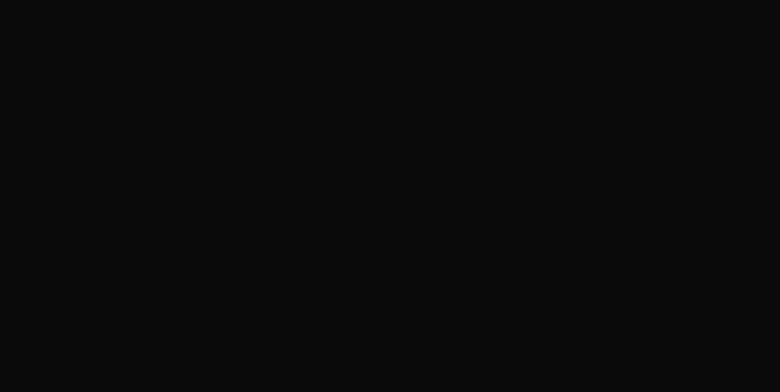
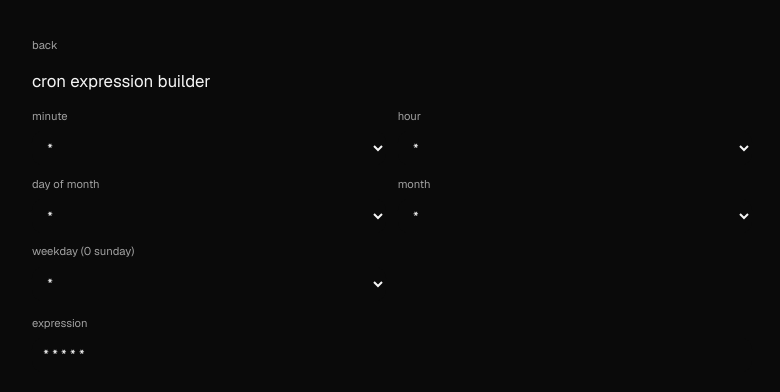
Before and after one commit to taskylizard/toys, a Vue app: page /cron in a window 1280 px wide. Before the commit this address had no page. Shown: the top 392 px of the page, without its empty margins (248-1028 px from the left). Built offline with nearby package versions, Linux system fonts and the light colour scheme; the HTML template or start-up script is replaced by a standard one.

Commit message:
feat: add cron builder

```diff
--- a/src/router/index.ts
+++ b/src/router/index.ts
@@ -34,6 +34,11 @@
       name: 'notes',
       component: () => import('../views/NotesView.vue'),
     },
+    {
+      path: '/cron',
+      name: 'cron',
+      component: () => import('../views/CronView.vue'),
+    },
   ],
 })
 
--- /dev/null
+++ b/src/views/CronView.vue
@@ -0,0 +1,73 @@
+<script setup lang="ts">
+import { computed, ref } from 'vue'
+import { RouterLink } from 'vue-router'
+
+const withRange = (start: number, end: number) =>
+  Array.from({ length: end - start + 1 }, (_, index) => (start + index).toString())
+
+const minuteOptions = ['*', ...withRange(0, 59)]
+const hourOptions = ['*', ...withRange(0, 23)]
+const dayOptions = ['*', ...withRange(1, 31)]
+const monthOptions = ['*', ...withRange(1, 12)]
+const weekdayOptions = ['*', ...withRange(0, 6)]
+
+const minute = ref('*')
+const hour = ref('*')
+const day = ref('*')
+const month = ref('*')
+const weekday = ref('*')
+
+const expression = computed(() => `${minute.value} ${hour.value} ${day.value} ${month.value} ${weekday.value}`)
+</script>
+
+<template>
+  <main class="min-h-screen px-6 py-10 text-neutral-200">
+    <section class="mx-auto flex max-w-3xl flex-col gap-4">
+      <RouterLink class="text-xs text-neutral-400 hover:text-neutral-200" to="/">back</RouterLink>
+      <h1 class="text-lg text-neutral-100">cron expression builder</h1>
+
+      <div class="grid gap-3 md:grid-cols-2">
+        <label class="flex flex-col gap-2 text-xs text-neutral-400">
+          minute
+          <select v-model="minute" class="rounded-xl bg-neutral-950 px-3 py-2 text-sm text-neutral-100">
+            <option v-for="value in minuteOptions" :key="`minute-${value}`" :value="value">{{ value }}</option>
+          </select>
+        </label>
+        <label class="flex flex-col gap-2 text-xs text-neutral-400">
+          hour
+          <select v-model="hour" class="rounded-xl bg-neutral-950 px-3 py-2 text-sm text-neutral-100">
+            <option v-for="value in hourOptions" :key="`hour-${value}`" :value="value">{{ value }}</option>
+          </select>
+        </label>
+        <label class="flex flex-col gap-2 text-xs text-neutral-400">
+          day of month
+          <select v-model="day" class="rounded-xl bg-neutral-950 px-3 py-2 text-sm text-neutral-100">
+            <option v-for="value in dayOptions" :key="`day-${value}`" :value="value">{{ value }}</option>
+          </select>
+        </label>
+        <label class="flex flex-col gap-2 text-xs text-neutral-400">
+          month
+          <select v-model="month" class="rounded-xl bg-neutral-950 px-3 py-2 text-sm text-neutral-100">
+            <option v-for="value in monthOptions" :key="`month-${value}`" :value="value">{{ value }}</option>
+          </select>
+        </label>
+        <label class="flex flex-col gap-2 text-xs text-neutral-400">
+          weekday (0 sunday)
+          <select v-model="weekday" class="rounded-xl bg-neutral-950 px-3 py-2 text-sm text-neutral-100">
+            <option v-for="value in weekdayOptions" :key="`weekday-${value}`" :value="value">{{ value }}</option>
+          </select>
+        </label>
+      </div>
+
+      <div class="flex flex-col gap-2">
+        <label class="text-xs text-neutral-400" for="cron-expression">expression</label>
+        <input
+          id="cron-expression"
+          :value="expression"
+          class="w-full rounded-xl bg-neutral-950 px-3 py-2 text-sm text-neutral-100"
+          readonly
+        />
+      </div>
+    </section>
+  </main>
+</template>
--- a/src/views/HomeView.vue
+++ b/src/views/HomeView.vue
@@ -12,6 +12,7 @@
         <li><RouterLink class="hover:text-neutral-200" to="/markdown">markdown previewer</RouterLink></li>
         <li><RouterLink class="hover:text-neutral-200" to="/http-status">http status code lookup</RouterLink></li>
         <li><RouterLink class="hover:text-neutral-200" to="/notes">notepad (local storage)</RouterLink></li>
+        <li><RouterLink class="hover:text-neutral-200" to="/cron">cron expression builder</RouterLink></li>
       </ul>
     </section>
   </main>
```
Also changed, not shown: 1 other file (tests, documents, lock files or other folders).
